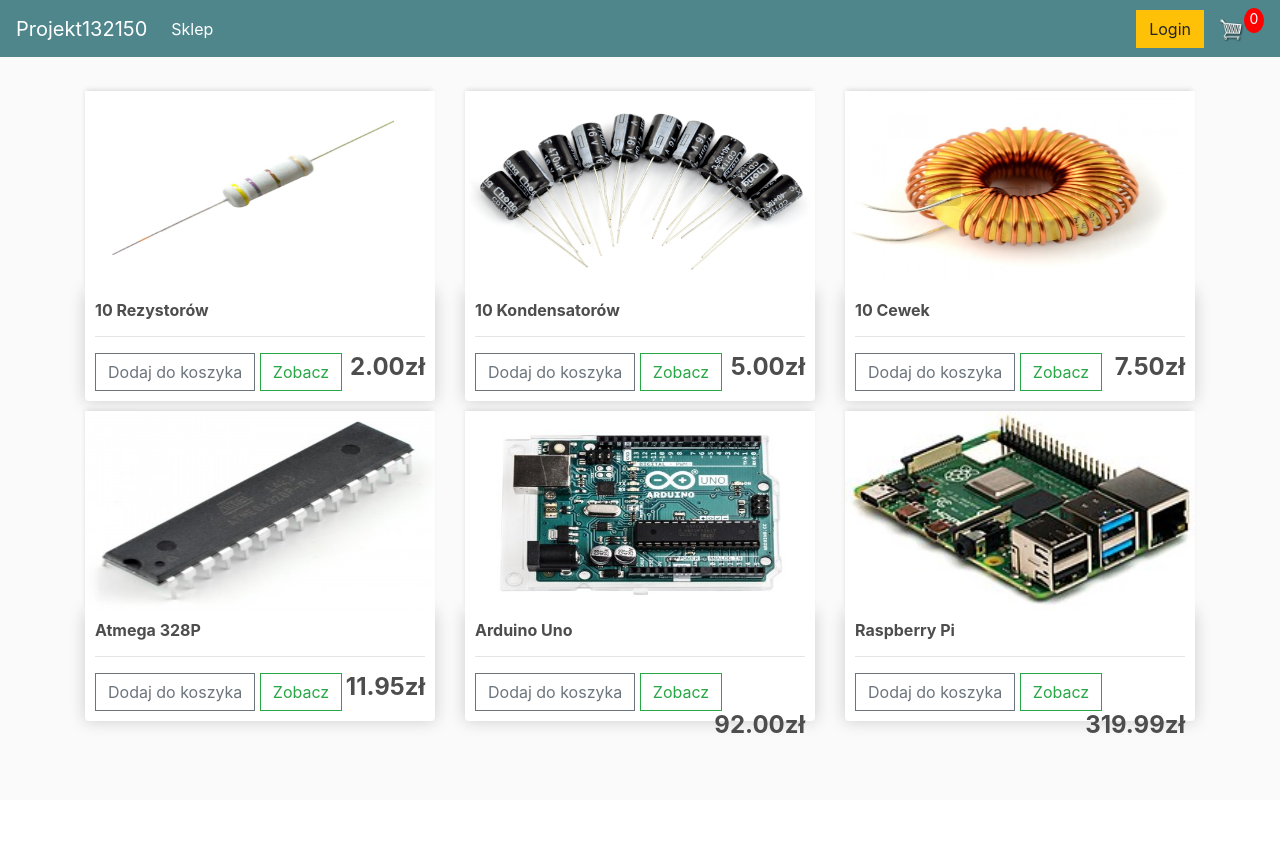
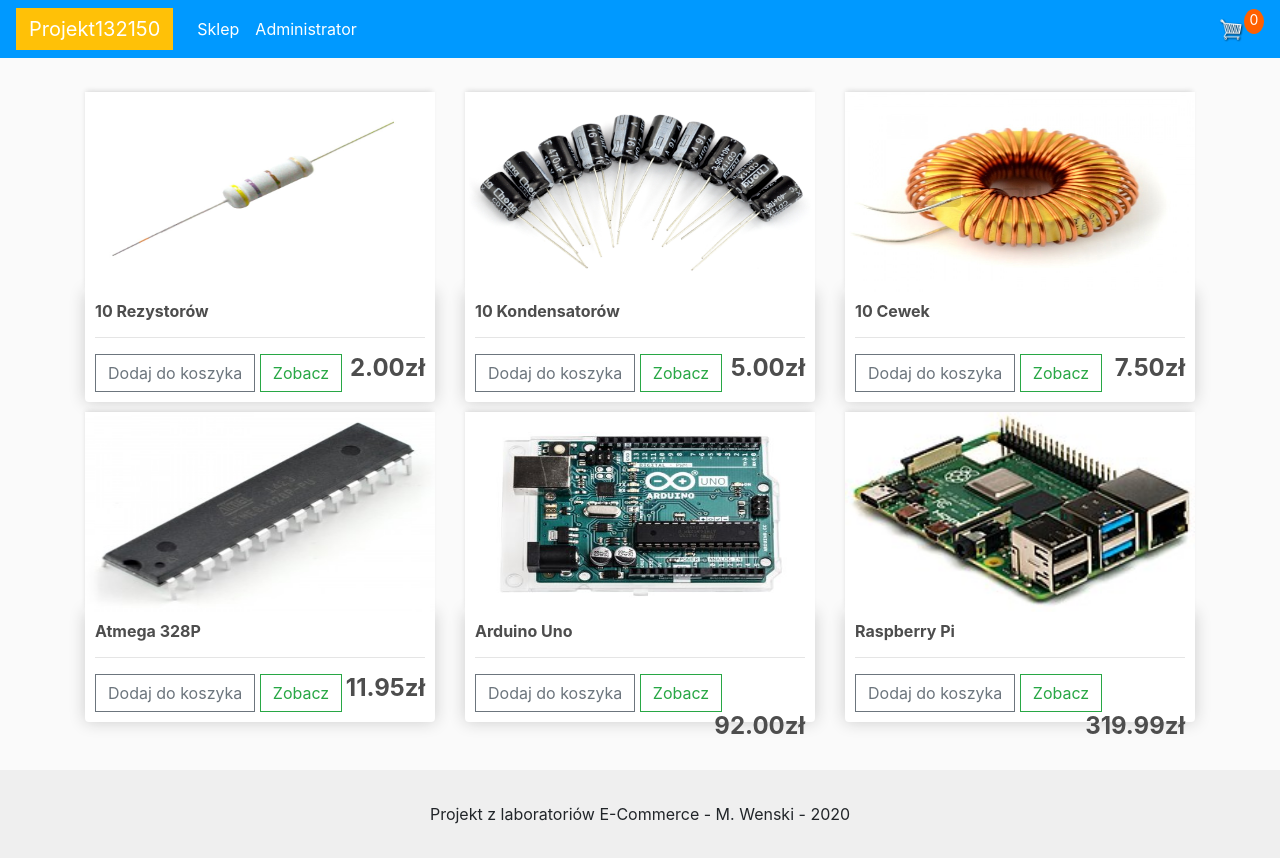
Before and after one commit to mwenski/EcommerceShop, a Django app: page / in a window 1280 px wide. Before the commit the page ends 733 px from the top, so only its background shows below. Run offline with Django 3.2, Linux system fonts and the light colour scheme; data comes from the database, SQL or seed files in the repository; both versions use the stored data as it was after the commit; some libraries are stand-ins or nearby versions.

Commit message:
Final touches

```diff
--- a/static/css/main.css
+++ b/static/css/main.css
@@ -1,5 +1,7 @@
 body{
 	background-color: hsl(0, 0%, 98%);
+	min-height: 100vh;
+	position: relative;
 }
 
 h1,h2,h3,h4,h5,h6{
@@ -34,7 +36,7 @@
 }
 
 .bg-dark{
-	background-color: #4f868c!important;
+	background-color: #0099ff!important;
 }
 
 #cart-icon{
@@ -47,7 +49,7 @@
 	display: block;
 	text-align: center;
 	color:#fff;
-	background-color: red;
+	background-color: #ff6000;
 	width: 20px;
 	height: 25px;
 	border-radius: 50%;
@@ -105,3 +107,19 @@
 .hidden{
 	display: none!important;
 }
+
+
+.row{
+	margin-bottom: 85px;
+}
+
+footer{
+	margin-top: 10px;
+	position: absolute;
+	right: 0;
+	bottom: 0;
+	left: 0;
+	padding: 1rem;
+	background-color: #efefef;
+	text-align: center;
+}
--- a/store/templates/store/main.html
+++ b/store/templates/store/main.html
@@ -52,18 +52,13 @@
               console.log('Cart was created!')
               document.cookie = 'cart=' + JSON.stringify(cart) + ";domain=;path=/"
             }
-
-
             console.log('Cart:', cart)
-
-
-
             </script>
 
     </head>
     <body>
       <nav class="navbar navbar-expand-lg navbar-dark bg-dark">
-	  <a class="navbar-brand" href="{% url 'store' %}">Projekt132150</a>
+	      <a class="navbar-brand btn btn-warning" href="{% url 'store' %}">Projekt132150</a>
 	      <button class="navbar-toggler" type="button" data-toggle="collapse" data-target="#navbarSupportedContent" aria-controls="navbarSupportedContent" aria-expanded="false" aria-label="Toggle navigation">
 	        <span class="navbar-toggler-icon"></span>
 	      </button>
@@ -73,10 +68,12 @@
             <li class="nav-item active">
               <a class="nav-link" href="{% url 'store' %}">Sklep <span class="sr-only">(current)</span></a>
             </li>
+            <li class="nav-item active">
+              <a href="{% url 'admin:index' %}" class="nav-link">Administrator</a>
+            </li>
           </ul>
 
           <div class="form-inline my-2 my-lg-0">
-        <a href="admin"class="btn btn-warning">Login</a>
             <a href="{% url 'cart' %}">
               <img  id="cart-icon" src="{% static 'images/cart.png' %}">
             </a>
@@ -93,6 +90,15 @@
 
         {% endblock content %}
       </div>
+      <br />
+
+
+      <footer class="page-footer font-small blue">
+        <div class="footer-copyright text-center py-3">
+          Projekt z laboratoriów E-Commerce - M. Wenski - 2020
+        </div>
+      </footer>
+
 
       <script src="https://code.jquery.com/jquery-3.4.1.slim.min.js" integrity="sha384-J6qa4849blE2+poT4WnyKhv5vZF5SrPo0iEjwBvKU7imGFAV0wwj1yYfoRSJoZ+n" crossorigin="anonymous"></script>
       <script src="https://cdn.jsdelivr.net/npm/popper.js@1.16.0/dist/umd/popper.min.js" integrity="sha384-Q6E9RHvbIyZFJoft+2mJbHaEWldlvI9IOYy5n3zV9zzTtmI3UksdQRVvoxMfooAo" crossorigin="anonymous"></script>
--- a/store/urls.py
+++ b/store/urls.py
@@ -8,8 +8,8 @@
 	path('cart/', views.cart, name="cart"),
 	path('checkout/', views.checkout, name="checkout"),
     path('view/<int:pk>/', views.view, name="view"),
+	path('success/', views.success, name="success"),
 
 	path('update_item/', views.updateItem, name="update_item"),
 	path('process_order/', views.processOrder, name="process_order"),
-	path('success/', views.success, name="success"),
 ]
--- a/store/views.py
+++ b/store/views.py
@@ -1,5 +1,5 @@
 from django.shortcuts import render, get_object_or_404
-from django.http import JsonResponse
+from django.http import JsonResponse, HttpResponse
 from urllib.request import Request, urlopen
 from urllib.parse import urlencode
 import json
@@ -111,6 +111,8 @@
      return render(request, 'store/view.html', context)
 
 def success(request):
-     data = json.load(request.body)
-     print(data)
-     return JsonResponse('Transaction ended', safe=False)
+     data = cartData(request)
+     cartItems = data['cartItems']
+
+     context = {'cartItems': cartItems}
+     return render(request, 'store/success.html', context)
```
Also changed, not shown: static/js/sha.js (added, +118 -0 lines), store/templates/store/checkout.html (+27 -141 lines), store/templates/store/success.html (+20 -0 lines), db.sqlite3. Lines whose indentation alone changed are shown as unchanged.
